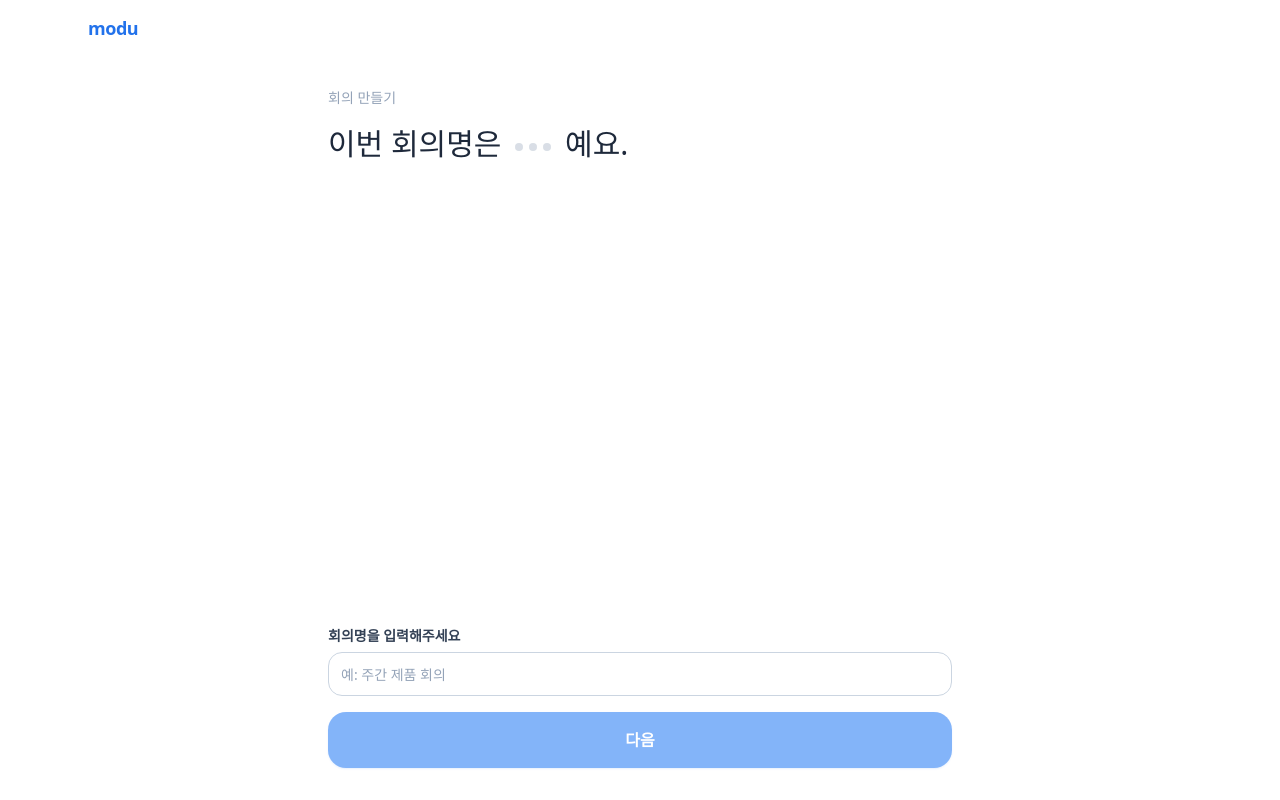
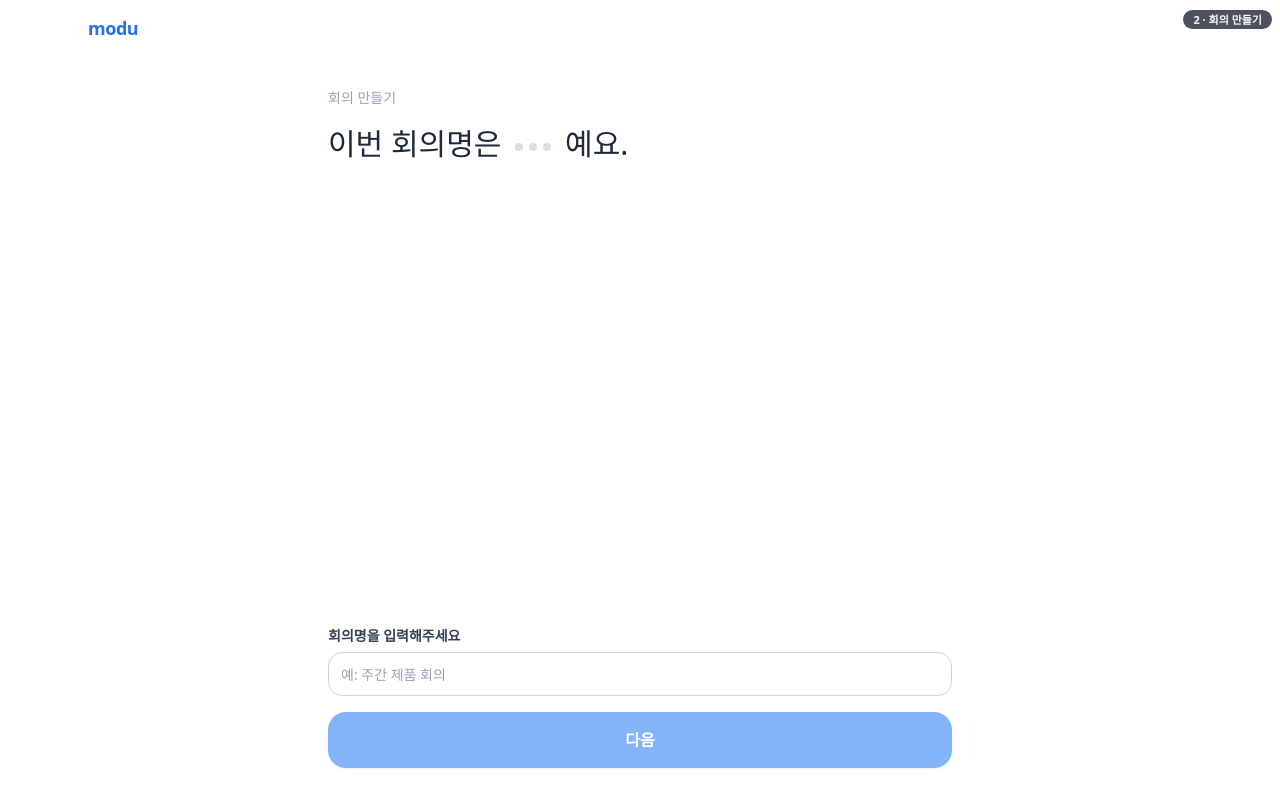
Before and after one commit to jiseoktoss-svg/modu, a Next.js app: page /meetings/new in a window 1280 px wide. Built offline with nearby package versions, Linux system fonts and the light colour scheme; a web font is replaced by a local one.

Commit message:
chore: add debug page tags

```diff
--- a/app/m/[meetingId]/page.tsx
+++ b/app/m/[meetingId]/page.tsx
@@ -1,4 +1,5 @@
 import { notFound } from "next/navigation";
+import { DebugPageTag } from "@/components/dev/DebugPageTag";
 import { MobileHeaderTitle } from "@/components/layout/MobileHeaderTitle";
 import { SiteHeader } from "@/components/layout/SiteHeader";
 import { ResponseForm } from "@/components/scheduler/ResponseForm";
@@ -28,6 +29,7 @@ export default async function ParticipantPage({
       <main className="mx-auto flex min-h-0 w-full max-w-2xl flex-1 flex-col px-4 pt-4 sm:px-6 sm:pt-8">
         {meeting.confirmedSlotId ? (
           <>
+            <DebugPageTag no={12} label="확정 안내" />
             <MobileHeaderTitle title="확정된 회의" />
             <h1 className="text-2xl font-extrabold tracking-tight text-slate-900">
               {meeting.title}
--- a/app/meetings/[meetingId]/confirmed/page.tsx
+++ b/app/meetings/[meetingId]/confirmed/page.tsx
@@ -1,5 +1,6 @@
 import Link from "next/link";
 import { notFound } from "next/navigation";
+import { DebugPageTag } from "@/components/dev/DebugPageTag";
 import { MobileHeaderTitle } from "@/components/layout/MobileHeaderTitle";
 import { SiteHeader } from "@/components/layout/SiteHeader";
 import { Card, CardTitle } from "@/components/ui/Card";
@@ -43,6 +44,7 @@ export default async function ConfirmedPage({
 
   return (
     <div className="min-h-dvh bg-white/95">
+      <DebugPageTag no={11} label="확정된 회의" />
       <SiteHeader />
       <main className="mx-auto w-full max-w-2xl px-4 pb-10 pt-4 sm:px-6 sm:pt-10">
         <MobileHeaderTitle title="확정된 회의" />
--- a/app/meetings/[meetingId]/share/page.tsx
+++ b/app/meetings/[meetingId]/share/page.tsx
@@ -1,4 +1,5 @@
 import { notFound } from "next/navigation";
+import { DebugPageTag } from "@/components/dev/DebugPageTag";
 import { MobileHeaderTitle } from "@/components/layout/MobileHeaderTitle";
 import { SiteHeader } from "@/components/layout/SiteHeader";
 import { MeetingCreatedPanel } from "@/components/meeting/MeetingCreatedPanel";
@@ -47,6 +48,7 @@ export default async function SharePage({
 
   return (
     <div className="flex min-h-dvh flex-col bg-white/95">
+      <DebugPageTag no={3} label="링크 공유" />
       <SiteHeader />
       <main className="mx-auto flex w-full max-w-2xl flex-1 flex-col px-4 sm:px-6">
         <MobileHeaderTitle title="회의 만들기" />
--- a/app/meetings/new/page.tsx
+++ b/app/meetings/new/page.tsx
@@ -1,3 +1,4 @@
+import { DebugPageTag } from "@/components/dev/DebugPageTag";
 import { SiteHeader } from "@/components/layout/SiteHeader";
 import { MeetingCreateForm } from "@/components/meeting/MeetingCreateForm";
 import { todayDateStrKst } from "@/lib/time";
@@ -7,6 +8,7 @@ export default function NewMeetingPage() {
 
   return (
     <div className="flex min-h-dvh flex-col bg-white/95">
+      <DebugPageTag no={2} label="회의 만들기" />
       <SiteHeader />
       <main className="mx-auto flex w-full max-w-2xl flex-1 flex-col px-4 sm:px-6">
         <MeetingCreateForm minDeadlineDate={today} />
--- a/app/page.tsx
+++ b/app/page.tsx
@@ -1,3 +1,4 @@
+import { DebugPageTag } from "@/components/dev/DebugPageTag";
 import { SiteHeader } from "@/components/layout/SiteHeader";
 import { StartMeetingButton } from "@/components/meeting/StartMeetingButton";
 import { Reveal } from "@/components/landing/Reveal";
@@ -12,6 +13,7 @@ import {
 export default function LandingPage() {
   return (
     <div className="flex min-h-dvh flex-col bg-white/95">
+      <DebugPageTag no={1} label="랜딩" />
       <SiteHeader mobileLogo />
 
       <main className="mx-auto w-full max-w-2xl flex-1 px-4 pb-40 sm:px-6 sm:pb-44">
--- /dev/null
+++ b/components/dev/DebugPageTag.tsx
@@ -0,0 +1,21 @@
+// 디버그용 페이지 번호 뱃지. 어떤 화면을 말하는지 소통하기 위한 임시 표시로,
+// 릴리스 전에 통째로 삭제한다(이 파일 + 각 화면의 <DebugPageTag> 호출).
+//
+// 번호 지도:
+//  1 랜딩(/)                     2 회의 만들기(/meetings/new)
+//  3 링크 공유(/meetings/[id]/share)
+//  4 회의 안내(intro)            5 본인 확인(identity)
+//  6 가능 시간(availability)     7 입력 확인(review)
+//  8 응답 완료(waiting)          9 추천 시간(result)
+// 10 회의 캘린더(done)          11 확정된 회의(/meetings/[id]/confirmed)
+// 12 확정 안내(/m/[id] — 이미 확정된 회의로 진입했을 때)
+export function DebugPageTag({ no, label }: { no: number; label: string }) {
+  return (
+    <div
+      aria-hidden="true"
+      className="pointer-events-none fixed right-2 top-2.5 z-[100] select-none rounded-full bg-slate-900/75 px-2.5 py-1 text-[11px] font-bold leading-none text-white"
+    >
+      {no} · {label}
+    </div>
+  );
+}
--- a/components/scheduler/ResponseForm.tsx
+++ b/components/scheduler/ResponseForm.tsx
@@ -10,6 +10,7 @@ import {
   type ReactNode,
 } from "react";
 import { createPortal } from "react-dom";
+import { DebugPageTag } from "@/components/dev/DebugPageTag";
 import { Emoji } from "@/components/ui/Emoji";
 import {
   loadCalendarSnapshot,
@@ -1333,6 +1334,7 @@ export function ResponseForm(props: Props) {
   if (step === "intro") {
     return (
       <div className="mx-auto flex w-full max-w-2xl flex-1 flex-col">
+        <DebugPageTag no={4} label="회의 안내" />
         <div className="flex-1">
           <MobileHeaderTitle title="회의 안내" />
           <p className="hidden text-sm font-medium text-slate-400 sm:block">회의 안내</p>
@@ -1378,6 +1380,7 @@ export function ResponseForm(props: Props) {
       <>
         <Toast open={toastOpen} message={toastMessage} icon={toastIcon} />
         <div className="mx-auto flex w-full max-w-2xl flex-1 flex-col">
+          <DebugPageTag no={7} label="입력 확인" />
           <div className="flex-1">
             {/* 뒤로가기: 가능 시간 입력(마지막 단계)으로 복귀 */}
             <MobileHeaderTitle title="입력 확인" onBack={() => setStep("availability")} />
@@ -1423,6 +1426,8 @@ export function ResponseForm(props: Props) {
   // 제출 후 대기 화면 — 응답 마감 시각까지 기다린 뒤 후보/캘린더로 이동.
   if (step === "waiting") {
     return (
+      <>
+        <DebugPageTag no={8} label="응답 완료" />
         <WaitingScreen
           responseDeadline={responseDeadline}
           totalParticipants={participants.length}
@@ -1433,12 +1438,15 @@ export function ResponseForm(props: Props) {
             setStep("availability");
           }}
         />
+      </>
     );
   }
 
   // 제출 후 결과 화면 — modu 의 판단(해석 문장 + 후보 그룹) 설명. 투표 없음. 캘린더는 버튼으로 이동.
   if (step === "result") {
     return (
+      <>
+        <DebugPageTag no={9} label="추천 시간" />
         <ResultScreen
           caseId={caseId}
           onSelectCase={handleSelectCase}
@@ -1446,17 +1454,21 @@ export function ResponseForm(props: Props) {
           onViewCalendar={() => setStep("done")}
           onBack={() => setStep("waiting")}
         />
+      </>
     );
   }
 
   if (step === "done") {
     return (
+      <>
+        <DebugPageTag no={10} label="회의 캘린더" />
         <SubmittedCalendarScreenWide
           caseId={caseId}
           onSelectCase={handleSelectCase}
           dates={dates}
           onBack={() => setStep("result")}
         />
+      </>
     );
   }
 
@@ -1466,6 +1478,7 @@ export function ResponseForm(props: Props) {
       <>
         <Toast open={toastOpen} message={toastMessage} icon={toastIcon} />
         <div className="mx-auto flex w-full max-w-2xl flex-1 flex-col">
+          <DebugPageTag no={5} label="본인 확인" />
           <div className="flex-1">
             {/* 뒤로가기: 직무 단계면 이름 단계로, 이름 단계면 회의 안내로 */}
             <MobileHeaderTitle
@@ -1578,6 +1591,7 @@ export function ResponseForm(props: Props) {
     <>
       <Toast open={toastOpen} message={toastMessage} icon={toastIcon} />
       <div className="mx-auto flex w-full max-w-2xl flex-1 flex-col">
+        <DebugPageTag no={6} label="가능 시간" />
         {/* 상단: 답변이 쌓이는 문장 */}
         {/* 뒤로가기: 특정 날짜+시간 단계면 불가 날짜 단계로, 그 전이면 본인 확인으로 */}
         <MobileHeaderTitle
```
Lines whose indentation alone changed are shown as unchanged.
